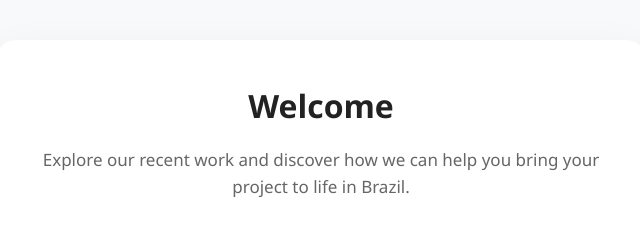
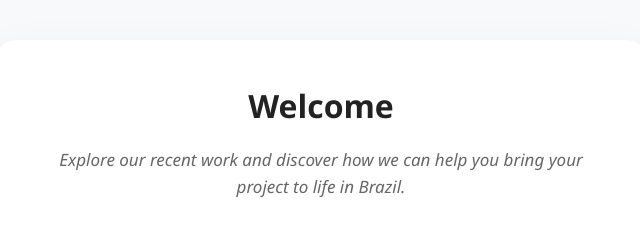
Before and after one commit to Manodascripto/Bottest, a plain HTML site: page index.html in a window 1280 px wide. Shown: the top 228 px of the page, 319-959 px from the left. Drawn offline with Linux system fonts and the light colour scheme.

Commit message:
feat: set welcome message text to italic

```diff
--- a/index.html
+++ b/index.html
@@ -121,7 +121,7 @@
     <!-- 1. TEXTO SUPERIOR -->
     <div class="seccion-texto">
         <h1>Welcome</h1>
-        <p>Explore our recent work and discover how we can help you bring your project to life in Brazil.</p>
+        <p><em>Explore our recent work and discover how we can help you bring your project to life in Brazil.</em></p>
     </div>
 
     <!-- 2. GALERÍA DE 3 FOTOS -->
```
